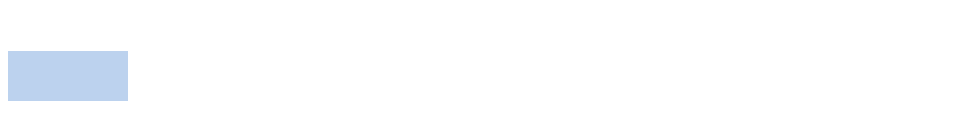
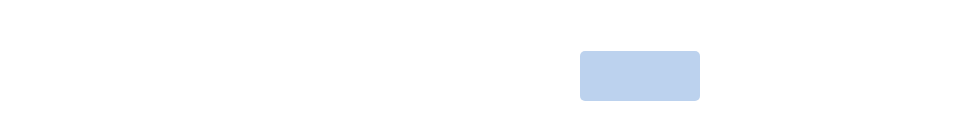
Before and after one commit to spetrovas99/ejercicio-2, a plain HTML site: page index.html in a window 1280 px wide. Shown: the part 151-290 px from the top of the page, without its empty margins (0-958 px from the left). Drawn offline with Linux system fonts and the light colour scheme.

Commit message:
Update stylesheet.css

```diff
--- a/stylesheet.css
+++ b/stylesheet.css
@@ -16,6 +16,8 @@ div{
 	width: 120px;
 	border-color: #6495ED;
 	background-color: #BCD2EE;
-
+	border-radius: 5px;
+	margin: auto;
+	text-align: center;
 
 }
```
